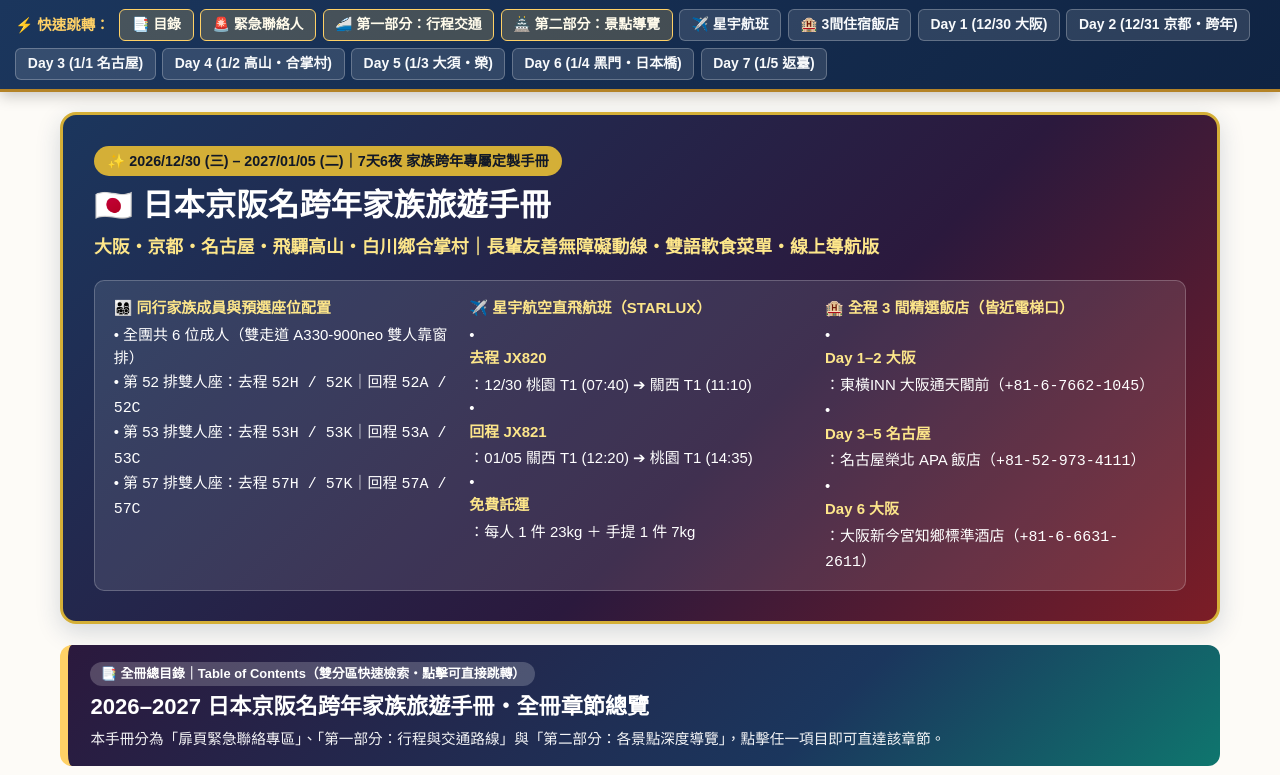
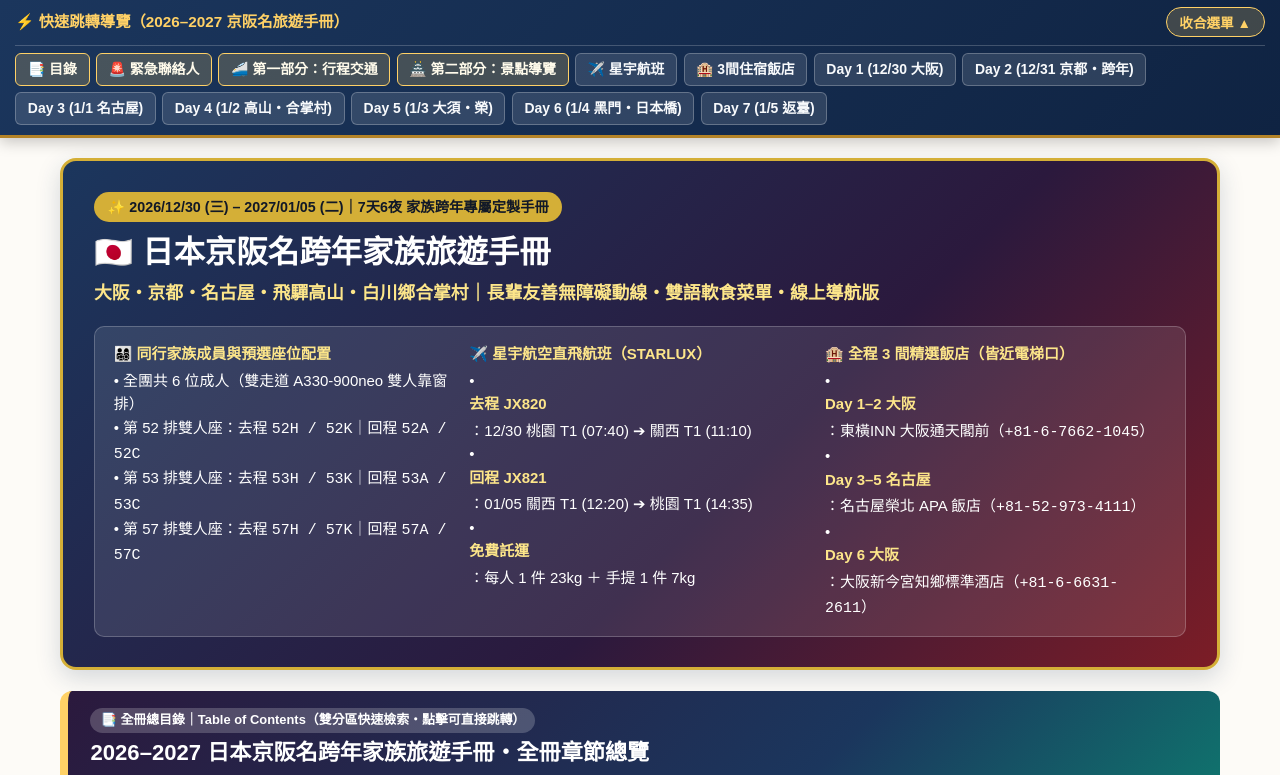
Before and after one commit to huootan/japan-travel-handbook-2026, a plain HTML site: page index.html in a window 1280 px wide. Shown: the top 775 px of the page. Drawn offline with Linux system fonts and the light colour scheme.

Commit message:
Deploy sanitized travel handbook web app to GitHub Pages

```diff
--- a/index.html
+++ b/index.html
@@ -201,7 +201,7 @@
       white-space: nowrap;
     }
 
-    /* Top Sticky Quick-Jump Bar ONLY */
+    /* Top Sticky Collapsible Quick-Jump Bar */
     .sticky-navbar {
       position: sticky;
       top: 0;
@@ -209,24 +209,69 @@
       background: linear-gradient(135deg, #1B365D 0%, #0F2342 100%);
       color: #FFFFFF;
       box-shadow: 0 4px 14px rgba(0, 0, 0, 0.22);
-      padding: 0.5rem 0.9rem;
+      padding: 0.42rem 0.9rem;
       border-bottom: 3px solid var(--primary-gold);
+    }
+
+    .quick-jump-header {
+      max-width: 1280px;
+      margin: 0 auto;
+      display: flex;
+      align-items: center;
+      justify-content: space-between;
+      cursor: pointer;
+      user-select: none;
+    }
+
+    .quick-jump-label {
+      font-size: 0.9rem;
+      font-weight: 800;
+      color: #FFD166;
+      display: inline-flex;
+      align-items: center;
+      gap: 0.4rem;
+    }
+
+    .btn-toggle-nav {
+      background: rgba(255, 209, 102, 0.2);
+      color: #FFD166;
+      border: 1px solid #FFD166;
+      border-radius: 999px;
+      padding: 0.22rem 0.75rem;
+      font-size: 0.8rem;
+      font-weight: 800;
+      cursor: pointer;
+      transition: all 0.15s ease;
+    }
+
+    .btn-toggle-nav:hover {
+      background: #FFD166;
+      color: #102542;
     }
 
     .day-subnav {
       max-width: 1280px;
-      margin: 0 auto;
+      margin: 0.48rem auto 0.15rem;
+      padding-top: 0.45rem;
+      border-top: 1px solid rgba(255, 255, 255, 0.2);
       display: flex;
       flex-wrap: wrap;
       gap: 0.38rem;
       align-items: center;
-    }
-
-    .quick-jump-label {
-      font-size: 0.85rem;
-      font-weight: 800;
-      color: #FFD166;
-      margin-right: 0.2rem;
+      overflow: hidden;
+      transition: max-height 0.25s ease, opacity 0.2s ease, margin 0.2s ease, padding 0.2s ease;
+      max-height: 500px;
+      opacity: 1;
+    }
+
+    .day-subnav.collapsed {
+      max-height: 0 !important;
+      opacity: 0 !important;
+      margin-top: 0 !important;
+      margin-bottom: 0 !important;
+      padding-top: 0 !important;
+      border-top-color: transparent !important;
+      pointer-events: none;
     }
 
     .day-pill {
@@ -864,10 +909,13 @@
 </head>
 <body>
 
-  <!-- Top Sticky Quick-Jump Bar ONLY -->
+  <!-- Top Sticky Collapsible Quick-Jump Bar -->
   <header class="sticky-navbar no-print">
-    <nav class="day-subnav" id="day-quick-bar" aria-label="快速跳轉導覽列">
-      <span class="quick-jump-label">⚡ 快速跳轉：</span>
+    <div class="quick-jump-header" onclick="toggleQuickJump()">
+      <span class="quick-jump-label">⚡ 快速跳轉導覽（2026–2027 京阪名旅遊手冊）</span>
+      <button type="button" class="btn-toggle-nav" id="btn-toggle-quickjump" aria-expanded="true">收合選單 ▲</button>
+    </div>
+    <nav class="day-subnav" id="day-quick-bar" aria-label="快速跳轉導覽列" onclick="onQuickJumpItemClick(event)">
       <a href="#section-toc" class="day-pill pill-section">📑 目錄</a>
       <a href="#section-emergency" class="day-pill pill-section">🚨 緊急聯絡人</a>
       <a href="#section-part1" class="day-pill pill-section">🚄 第一部分：行程交通</a>
@@ -3820,6 +3868,24 @@
   <div id="toast-msg" class="no-print">✅ 已複製到剪貼簿！</div>
 
   <script>
+    function toggleQuickJump(forceCollapse) {
+      const bar = document.getElementById('day-quick-bar');
+      const btn = document.getElementById('btn-toggle-quickjump');
+      if (!bar || !btn) return;
+      const shouldCollapse = typeof forceCollapse === 'boolean'
+        ? forceCollapse
+        : !bar.classList.contains('collapsed');
+      bar.classList.toggle('collapsed', shouldCollapse);
+      btn.textContent = shouldCollapse ? '展開選單 ▼' : '收合選單 ▲';
+      btn.setAttribute('aria-expanded', shouldCollapse ? 'false' : 'true');
+    }
+
+    function onQuickJumpItemClick(e) {
+      if (e.target && e.target.closest('a.day-pill')) {
+        setTimeout(() => toggleQuickJump(true), 120);
+      }
+    }
+
     function copyText(txt) {
       if (navigator.clipboard && navigator.clipboard.writeText) {
         navigator.clipboard.writeText(txt).then(() => showToast('✅ 已複製：' + txt));
```
